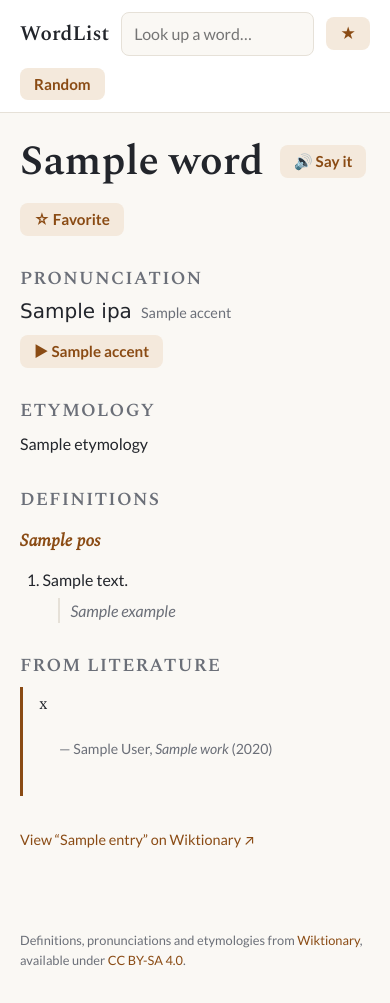
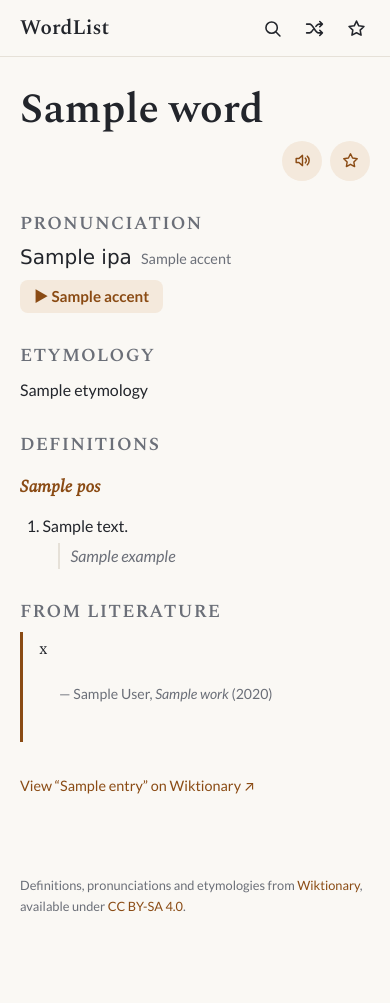
Before and after one commit to tongelja/WordList, a Flask app: template wordlist/templates/word.html in a window 390 px wide. After the commit the page ends 912 px from the top, so only its background shows below. Run offline with Flask 3, Linux system fonts and the light colour scheme; the template is opened without the code that fills it: most values are stand-ins (such as "Sample title", 1, 10 or a date in 2020); parts of the project's set-up code (start-up, migrations or seed data) failed here and were passed over; some web fonts are replaced.

Commit message:
Quieter header: name on the left, search, random and favorites icons on the right
Search opens from the magnifier (or /). On word pages the pronunciation sits
under the word with round Say it and Favorite buttons. Stylesheet links now
carry a content hash so phones pick up new styles right after a deploy.

Co-Authored-By: Claude Opus 5.5 <noreply@anthropic.com>

```diff
--- a/wordlist/static/styles.css
+++ b/wordlist/static/styles.css
@@ -35,20 +35,30 @@ a { color: var(--accent); text-decoration: none; }
 a:hover { text-decoration: underline; }
 [hidden] { display: none !important; }
 
+/* Header: a quiet row with the name on the left and three icons on the right. */
 .bar {
   position: sticky; top: 0; z-index: 1;
-  display: flex; gap: 12px; align-items: center; flex-wrap: wrap;
-  padding: calc(12px + env(safe-area-inset-top, 0px)) calc(20px + env(safe-area-inset-right, 0px)) 12px calc(20px + env(safe-area-inset-left, 0px));
-  background: var(--surface);
+  padding: calc(8px + env(safe-area-inset-top, 0px)) calc(14px + env(safe-area-inset-right, 0px)) 8px calc(20px + env(safe-area-inset-left, 0px));
+  background: var(--bg);
   border-bottom: 1px solid var(--line);
 }
+.bar-row { display: flex; align-items: center; gap: 8px; max-width: 860px; margin: 0 auto; }
+.bar-icons { display: flex; gap: 2px; margin-left: auto; }
+.icon {
+  display: inline-flex; align-items: center; justify-content: center;
+  width: 40px; height: 40px; border-radius: 50%;
+  color: var(--text); background: none; border: 0; cursor: pointer;
+}
+.icon:hover, .icon[aria-expanded="true"] { background: var(--accent-soft); color: var(--accent); }
+.icon:focus-visible, .round:focus-visible { outline: 2px solid var(--accent); outline-offset: 2px; }
+svg.i { width: 21px; height: 21px; fill: none; stroke: currentColor; stroke-width: 1.8; stroke-linecap: round; stroke-linejoin: round; }
 /* Installed apps have no browser back button, so show our own. */
 .back { display: none; padding: 0 6px; font-size: 1.8rem; line-height: 1; color: var(--accent); background: none; border: 0; cursor: pointer; }
 @media (display-mode: standalone) { .back { display: block; } }
 /* 16px stops iPhone Safari zooming in when the search box is tapped. */
 .search input, .filter { font-size: 16px; }
 .brand { font: 600 1.3rem var(--font-head); color: var(--text); }
-.search { flex: 1; min-width: 180px; }
+.search { max-width: 860px; margin: 8px auto 2px; }
 .search input, .filter {
   width: 100%; padding: 8px 12px;
   font: inherit; color: inherit;
@@ -63,13 +73,22 @@ a:hover { text-decoration: underline; }
 }
 .button:hover { filter: brightness(0.96); text-decoration: none; }
 
-main { max-width: 860px; margin: 0 auto; padding: 24px 20px 48px; }
+main { max-width: 860px; margin: 0 auto; padding: 28px 20px 48px; }
 h1, h2, h3 { font-family: var(--font-head); font-weight: 600; line-height: 1.2; }
 h1 { font-size: 2.6rem; margin: 0; }
 h2 { font-size: 1.15rem; margin: 2rem 0 0.6rem; color: var(--muted); text-transform: uppercase; letter-spacing: 0.06em; }
 h3 { font-size: 1.1rem; margin: 1.2rem 0 0.3rem; font-style: italic; color: var(--accent); }
 
-.entry-head { display: flex; align-items: center; gap: 16px; flex-wrap: wrap; }
+.entry-line { display: flex; align-items: center; gap: 4px 10px; flex-wrap: wrap; margin-top: 6px; }
+.entry-actions { display: flex; gap: 8px; margin-left: auto; }
+.round {
+  display: inline-flex; align-items: center; justify-content: center;
+  width: 40px; height: 40px; border-radius: 50%;
+  color: var(--accent); background: var(--accent-soft); border: 0; cursor: pointer;
+}
+.round svg.i { width: 19px; height: 19px; }
+.fav[aria-pressed="true"] { color: var(--surface); background: var(--accent); }
+.fav[aria-pressed="true"] svg { fill: currentColor; }
 .ipa-list { list-style: none; padding: 0; margin: 0; }
 .ipa { font: 1.25rem var(--font-ipa); }
 .accent { color: var(--muted); font-size: 0.9rem; margin-left: 6px; }
@@ -87,7 +106,6 @@ h3 { font-size: 1.1rem; margin: 1.2rem 0 0.3rem; font-style: italic; color: var(
 .source { margin-top: 2rem; font-size: 0.9rem; }
 .error { padding: 16px; background: var(--accent-soft); border-radius: 8px; }
 
-.fav[aria-pressed="true"] { color: var(--surface); background: var(--accent); }
 .word-grid a.is-fav::after { content: ' ★'; font-size: 0.8em; }
 
 .fav-tools { display: flex; flex-wrap: wrap; gap: 8px; align-items: center; }
--- a/wordlist/static/sw.js
+++ b/wordlist/static/sw.js
@@ -1,6 +1,6 @@
 // Service worker: makes WordList installable and keeps visited words readable offline.
 // Bump VERSION whenever the static files change so phones pick up the new ones.
-const VERSION = 'wordlist-v4';
+const VERSION = 'wordlist-v5';
 const PRECACHE = [
   '/',
   '/offline/',
--- a/wordlist/templates/base.html
+++ b/wordlist/templates/base.html
@@ -14,19 +14,30 @@
   <meta name="apple-mobile-web-app-title" content="WordList">
   <link rel="preconnect" href="https://fonts.googleapis.com">
   <link href="https://fonts.googleapis.com/css2?family=Spectral:ital,wght@0,400;0,600;1,400&family=Lato:ital,wght@0,400;0,700;1,400&family=Gentium+Book+Plus&display=swap" rel="stylesheet">
-  <link rel="stylesheet" href="{{ url_for('static', filename='styles.css') }}">
-  <script src="{{ url_for('static', filename='favorites.js') }}"></script>
+  <link rel="stylesheet" href="{{ asset('styles.css') }}">
+  <script src="{{ asset('favorites.js') }}"></script>
 </head>
 <body>
+  <svg width="0" height="0" style="position:absolute" aria-hidden="true">
+    <symbol id="i-search" viewBox="0 0 24 24"><circle cx="11" cy="11" r="6.5"/><path d="M16 16l4.5 4.5"/></symbol>
+    <symbol id="i-star" viewBox="0 0 24 24"><path d="M12 3.5l2.6 5.4 5.9.8-4.3 4.1 1 5.8L12 16.8l-5.2 2.8 1-5.8-4.3-4.1 5.9-.8z"/></symbol>
+    <symbol id="i-shuffle" viewBox="0 0 24 24"><path d="M3 7h3.5c4 0 6 10 10 10H21M3 17h3.5c1.6 0 2.8-1.6 3.9-3.6M13.6 9.6C14.7 8 15.6 7 17 7h4M18 4l3 3-3 3M18 14l3 3-3 3"/></symbol>
+    <symbol id="i-speaker" viewBox="0 0 24 24"><path d="M4 9.5h3.5L12 5.5v13l-4.5-4H4z"/><path d="M15.5 9a4 4 0 010 6M18 6.5a7.5 7.5 0 010 11"/></symbol>
+  </svg>
   <header class="bar">
-    <button class="back" type="button" onclick="history.back()" aria-label="Back">‹</button>
-    <a class="brand" href="{{ url_for('index') }}">WordList</a>
-    <form class="search" id="search" action="{{ url_for('index') }}">
-      <input name="q" id="q" list="words" placeholder="Look up a word…" autocomplete="off" aria-label="Look up a word">
+    <div class="bar-row">
+      <button class="back" type="button" onclick="history.back()" aria-label="Back">‹</button>
+      <a class="brand" href="{{ url_for('index') }}">WordList</a>
+      <nav class="bar-icons">
+        <button type="button" class="icon" id="search-toggle" aria-label="Search" title="Look up a word" aria-expanded="false" aria-controls="search"><svg class="i"><use href="#i-search"/></svg></button>
+        <a class="icon" data-random href="{{ url_for('random_word') }}" aria-label="Random word" title="Random word from your list"><svg class="i"><use href="#i-shuffle"/></svg></a>
+        <a class="icon" href="{{ url_for('favorites') }}" aria-label="Favorites" title="Your favorite words"><svg class="i"><use href="#i-star"/></svg></a>
+      </nav>
+    </div>
+    <form class="search" id="search" action="{{ url_for('index') }}" hidden>
+      <input name="q" id="q" list="words" placeholder="Look up a word…" autocomplete="off" aria-label="Look up a word" enterkeyhint="go">
       <datalist id="words"></datalist>
     </form>
-    <a class="button" href="{{ url_for('favorites') }}" title="Your favorite words" aria-label="Favorites">★</a>
-    <a class="button" data-random href="{{ url_for('random_word') }}" title="Random word from your list">Random</a>
   </header>
   <main>
     {% block content %}{% endblock %}
@@ -57,6 +68,20 @@
     }
     document.getElementById('q').addEventListener('focus', loadWords, { once: true });
 
+    // The magnifier opens and closes the search box.
+    const searchForm = document.getElementById('search');
+    const searchToggle = document.getElementById('search-toggle');
+    function showSearch(open) {
+      searchForm.hidden = !open;
+      searchToggle.setAttribute('aria-expanded', String(open));
+      if (open) document.getElementById('q').focus();
+    }
+    searchToggle.addEventListener('click', () => showSearch(searchForm.hidden));
+    document.getElementById('q').addEventListener('keydown', e => { if (e.key === 'Escape') showSearch(false); });
+    document.addEventListener('keydown', e => {
+      if (e.key === '/' && !/^(INPUT|TEXTAREA)$/.test(e.target.tagName)) { e.preventDefault(); showSearch(true); }
+    });
+
     document.getElementById('search').addEventListener('submit', async e => {
       e.preventDefault();
       const q = e.target.q.value.trim();
--- a/wordlist/templates/notfound.html
+++ b/wordlist/templates/notfound.html
@@ -5,7 +5,7 @@
   <h1>Not in your word list</h1>
   <p>
     {% if static_site %}This version of WordList only has the words in your list.{% else %}There's no page at this address.{% endif %}
-    Check the spelling in the search box above, browse the <a href="{{ url_for('index') }}">full list</a>,
+    Check the spelling with the search button above, browse the <a href="{{ url_for('index') }}">full list</a>,
     or try a <a href="{{ url_for('random_word') }}" data-random>random word</a>.
   </p>
 </section>
--- a/wordlist/templates/word.html
+++ b/wordlist/templates/word.html
@@ -2,18 +2,22 @@
 {% block title %}{{ myword|display }} · WordList{% endblock %}
 {% block content %}
 <article class="entry">
-  <div class="entry-head">
-    <h1>{{ entry.word if entry else myword|display }}</h1>
-    <button class="button say" type="button" data-word="{{ entry.title if entry else myword|display }}" title="Read the word aloud with your device's voice">🔊 Say it</button>
-    <button class="button fav" type="button" data-word="{{ entry.word if entry else myword|display }}" data-url="{{ word_url(myword) }}" aria-pressed="false">☆ Favorite</button>
+  <h1>{{ entry.word if entry else myword|display }}</h1>
+  <div class="entry-line">
+    {% set first = entry.pronunciations[0] if entry and entry.pronunciations else None %}
+    {% if first %}<span class="ipa"{% if first.accent %} title="{{ first.accent }}"{% endif %}>{{ first.ipa }}</span>{% endif %}
+    <span class="entry-actions">
+      <button class="round say" type="button" data-word="{{ entry.title if entry else myword|display }}" aria-label="Say it" title="Read the word aloud with your device's voice"><svg class="i"><use href="#i-speaker"/></svg></button>
+      <button class="round fav" type="button" data-word="{{ entry.word if entry else myword|display }}" data-url="{{ word_url(myword) }}" aria-pressed="false"><svg class="i"><use href="#i-star"/></svg></button>
+    </span>
   </div>
 
   {% if entry %}
-    {% if entry.pronunciations or entry.audio %}
+    {% if entry.pronunciations[1:] or entry.audio %}
     <section class="pronunciation">
       <h2>Pronunciation</h2>
       <ul class="ipa-list">
-        {% for p in entry.pronunciations %}
+        {% for p in entry.pronunciations[1:] %}
         <li><span class="ipa">{{ p.ipa }}</span>{% if p.accent %} <span class="accent">{{ p.accent }}</span>{% endif %}</li>
         {% endfor %}
       </ul>
@@ -95,8 +99,7 @@
   const fav = document.querySelector('.fav');
   const showFav = on => {
     fav.setAttribute('aria-pressed', String(on));
-    fav.textContent = on ? '★ Favorite' : '☆ Favorite';
-    fav.title = on ? 'Remove from your favorites' : 'Add to your favorites';
+    fav.title = fav.ariaLabel = on ? 'Remove from favorites' : 'Add to favorites';
   };
   showFav(Favorites.has(fav.dataset.url));
   fav.addEventListener('click', () => showFav(Favorites.toggle(fav.dataset.word, fav.dataset.url)));
--- a/wordlist/wordApp.py
+++ b/wordlist/wordApp.py
@@ -1,3 +1,4 @@
+import hashlib
 import os
 import random
 import re
@@ -52,6 +53,15 @@ def resolve(myword):
 
 app.jinja_env.filters['display'] = display
 app.jinja_env.globals['word_url'] = word_url
+
+
+def asset(filename):
+    """/static/<file>?v=<hash>, so a changed file is never served from an old cache."""
+    digest = hashlib.sha1((Path(app.static_folder) / filename).read_bytes()).hexdigest()[:8]
+    return url_for('static', filename=filename, v=digest)
+
+
+app.jinja_env.globals['asset'] = asset
 
 
 @app.context_processor
```
